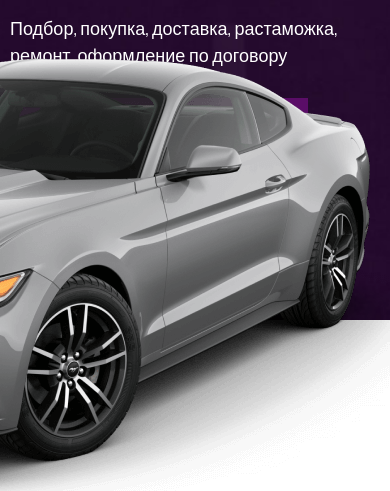
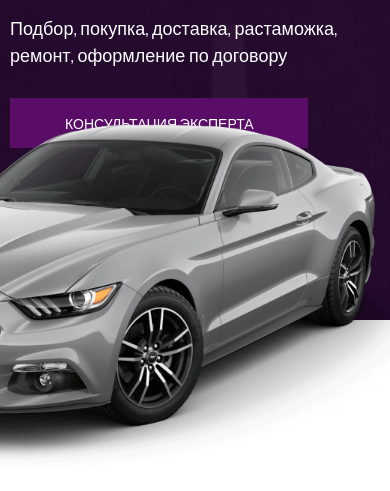
Before and after one commit to zay4onok/autoUSA, a plain HTML site: page index.html in a window 390 px wide. Shown: the part 609-1100 px from the top of the page. Drawn offline with nearby package versions, Linux system fonts and the light colour scheme.

Commit message:
add header adaptive: 1024px

```diff
--- a/css/style.css
+++ b/css/style.css
@@ -543,3 +543,11 @@ input {
 .privacy-policy {
   color: var(--white);
 }
+
+@media only screen and (max-width: 1024px) {
+  .header__content-img {
+   width: 610.5px;
+   height: 346.5px;
+   bottom: -150px;
+  }
+}
```
Also changed, not shown: 1 other file.
